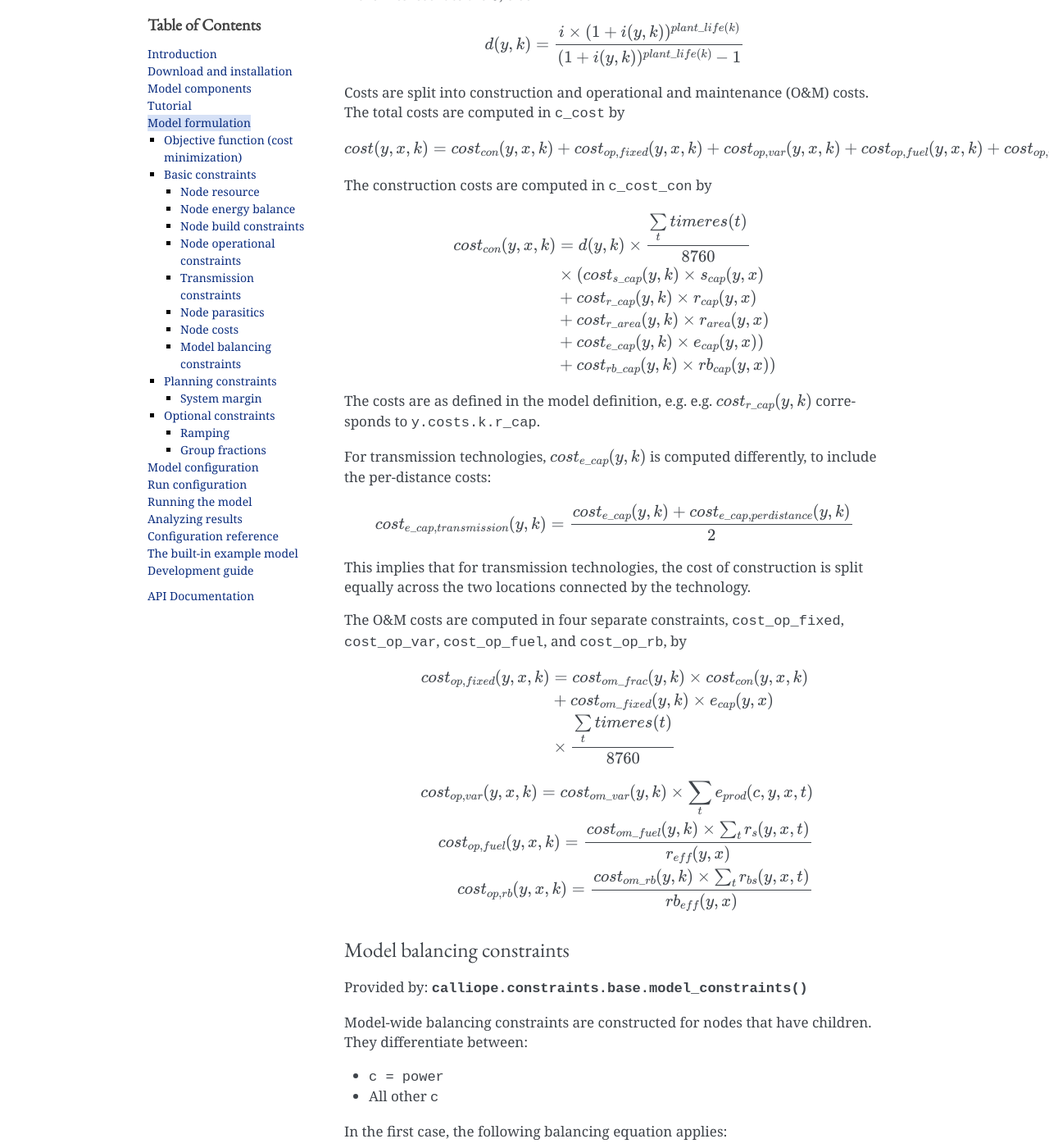
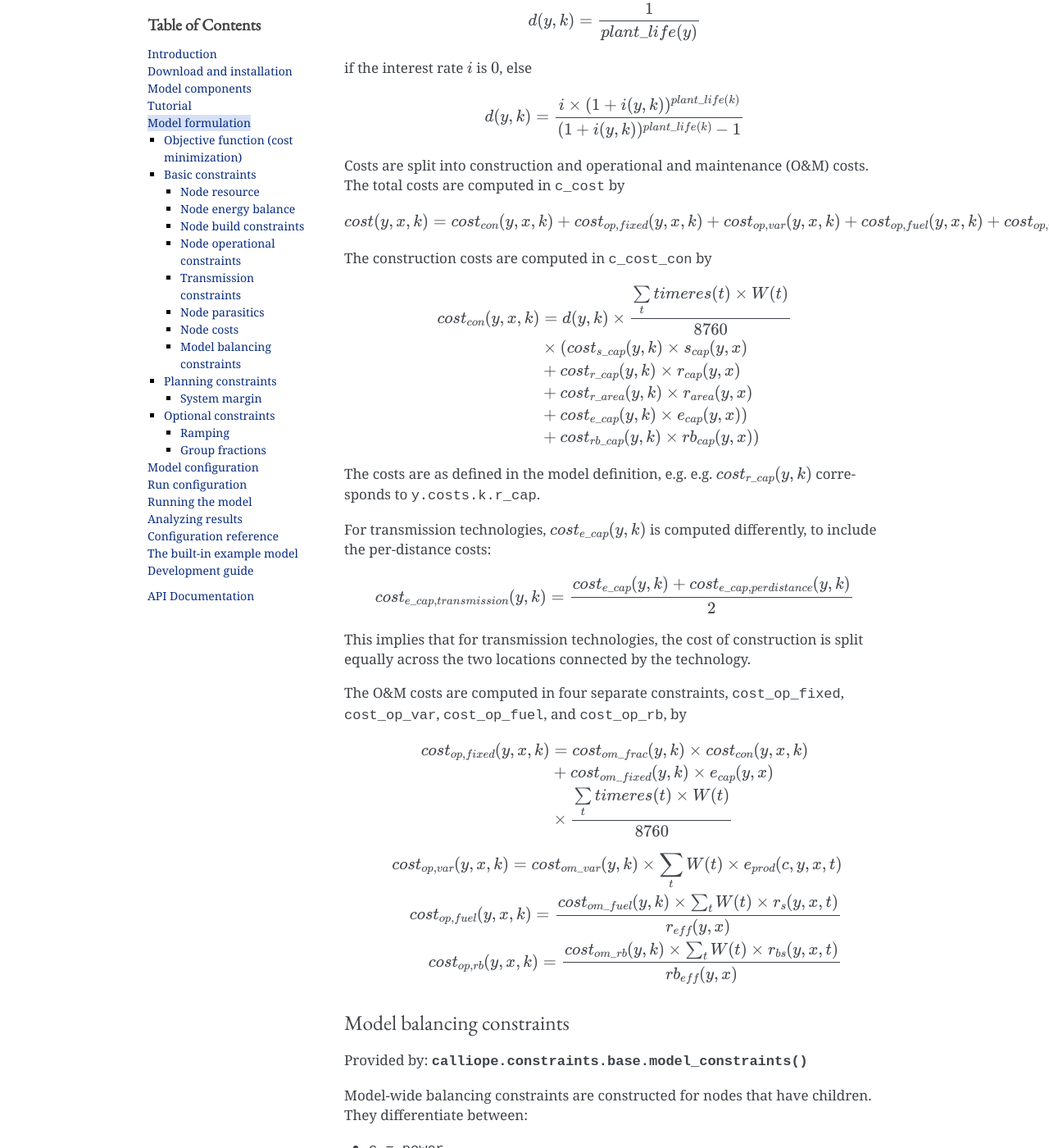
Before and after one commit to calliope-project/calliope, a Sphinx documentation site: the page built from doc/user/formulation.rst, in a window 1280 px wide and 1400 px high, scrolled down 7371 px. Shown: the whole window at 82% size. Built offline with Sphinx 7.4.7, drawn with Linux system fonts in a browser that asks for light colours; pages that are not in the unit, such as notebooks, are missing from menus; some of the changed text lies outside the part shown.

Commit message:
Documentation updates and minor cleanup

```diff
--- a/changelog.rst
+++ b/changelog.rst
@@ -11,11 +11,11 @@
 
 |new| Added new methods to deal with time resolution: clustering, resampling, and heuristic timestep selection
 
-|changed| Major change to solution data structure. Model solution is now returned as a single `xarray DataSet <http://xarray.pydata.org/en/stable/data-structures.html#dataset>`_ instead of multiple pandas DataFrames and Panels. Instead of as a generic HDF5 file, complete solutions can be saved as a NetCDF4 file via xarray's NetCDF functionality.
+|changed| |backwards-incompatible| Major change to solution data structure. Model solution is now returned as a single `xarray DataSet <http://xarray.pydata.org/en/stable/data-structures.html#dataset>`_ instead of multiple pandas DataFrames and Panels. Instead of as a generic HDF5 file, complete solutions can be saved as a NetCDF4 file via xarray's NetCDF functionality.
 
 While the recommended way to save and process model results is by NetCDF4, CSV saving functionality has now been upgraded for more flexibility. Each variable is saved as a separate CSV file with a single value column and as many index columns as required.
 
-|changed| Model data structures simplified and based on xarray
+|changed| |backwards-incompatible| Model data structures simplified and based on xarray
 
 Other changes
 ~~~~~~~~~~~~~
--- a/doc/user/formulation.rst
+++ b/doc/user/formulation.rst
@@ -42,7 +42,7 @@
 
 .. math::
 
-   r_{avail}(y, x, t) = r_{scale}(y, x) \times r_{area}(y, x) \times r_{eff}(y)
+   r_{avail}(y, x, t) = r(y, x, t) \times r_{scale}(y, x) \times r_{area}(y, x) \times r_{eff}(y)
 
 The ``c_rs`` constraint also decides how the resource and storage are linked.
 
@@ -298,7 +300,7 @@
 
 .. math::
 
-   cost_{con}(y, x, k) &= d(y, k) \times \frac{\sum\limits_t timeres(t)}{8760} \\
+   cost_{con}(y, x, k) &= d(y, k) \times \frac{\sum\limits_t timeres(t) \times W(t)}{8760} \\
    & \times (cost_{s\_cap}(y, k) \times s_{cap}(y, x) \\
    & + cost_{r\_cap}(y, k) \times r_{cap}(y, x) \\
    & + cost_{r\_area}(y, k) \times r_{area}(y, x) \\
@@ -321,15 +323,15 @@
 
    cost_{op,fixed}(y, x, k) &= cost_{om\_frac}(y, k) \times cost_{con}(y, x, k) \\
    & + cost_{om\_fixed}(y, k) \times e_{cap}(y, x) \\
-   & \times \frac{\sum\limits_t timeres(t)}{8760}
+   & \times \frac{\sum\limits_t timeres(t) \times W(t)}{8760}
 
 .. math::
 
-   cost_{op,var}(y, x, k) = cost_{om\_var}(y, k) \times \sum_t e_{prod}(c, y, x, t)
+   cost_{op,var}(y, x, k) = cost_{om\_var}(y, k) \times \sum_t W(t) \times e_{prod}(c, y, x, t)
 
-   cost_{op,fuel}(y, x, k) = \frac{cost_{om\_fuel}(y, k) \times \sum_t r_{s}(y, x, t)}{r_{eff}(y, x)}
+   cost_{op,fuel}(y, x, k) = \frac{cost_{om\_fuel}(y, k) \times \sum_t W(t) \times r_{s}(y, x, t)}{r_{eff}(y, x)}
 
-   cost_{op,rb}(y, x, k) = \frac{cost_{om\_rb}(y, k) \times \sum_t r_{bs}(y, x, t)}{rb_{eff}(y, x)}
+   cost_{op,rb}(y, x, k) = \frac{cost_{om\_rb}(y, k) \times \sum_t W(t) \times r_{bs}(y, x, t)}{rb_{eff}(y, x)}
 
 
 Model balancing constraints
--- a/setup.py
+++ b/setup.py
@@ -44,7 +44,6 @@
         'License :: OSI Approved :: Apache Software License',
         'Programming Language :: Python',
         'Programming Language :: Python :: 3',
-        'Programming Language :: Python :: 3.4',
         'Programming Language :: Python :: 3.5',
         'Programming Language :: Python :: 3 :: Only'
     ],
```
Also changed, not shown: other parts of doc/user/formulation.rst (+2 -0 lines), doc/user/installation.rst (+4 -4 lines), doc/user/running.rst (+1 -6 lines), 1 other file.
